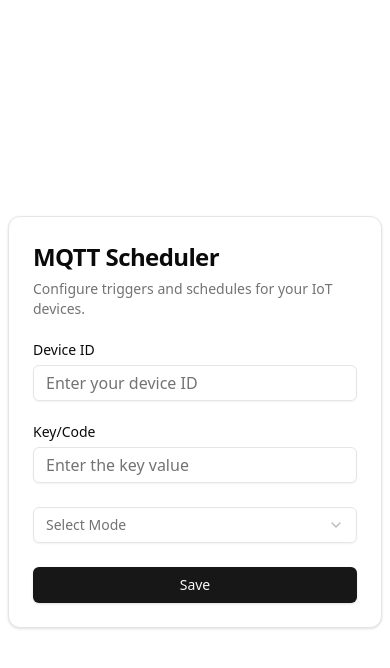
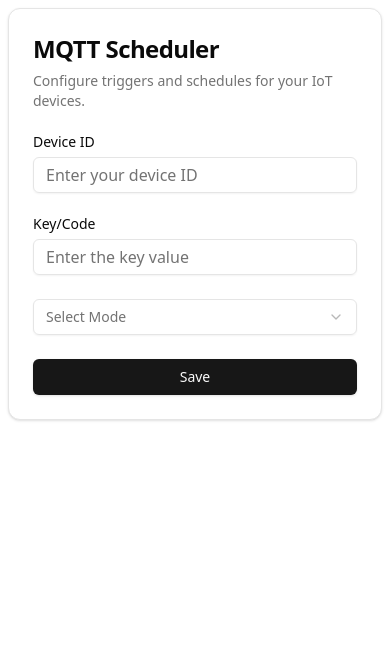
Before and after one commit to Samyak-J7/MQTT-NextApp, a Next.js app: page / in a window 390 px wide. Shown: the top 668 px of the page. Built offline with nearby package versions, Linux system fonts and the light colour scheme.

Commit message:
ui change

```diff
--- a/src/app/page.tsx
+++ b/src/app/page.tsx
@@ -2,7 +2,7 @@ import { UserForm } from "@/components/form";
 
 export default function Home() {
   return (
-    <div className="flex items-center justify-center h-screen overflow-hidden">
+    <div className="flex sm:items-center items-start justify-center h-screen overflow-hidden">
       <UserForm />
     </div>
   );
```
